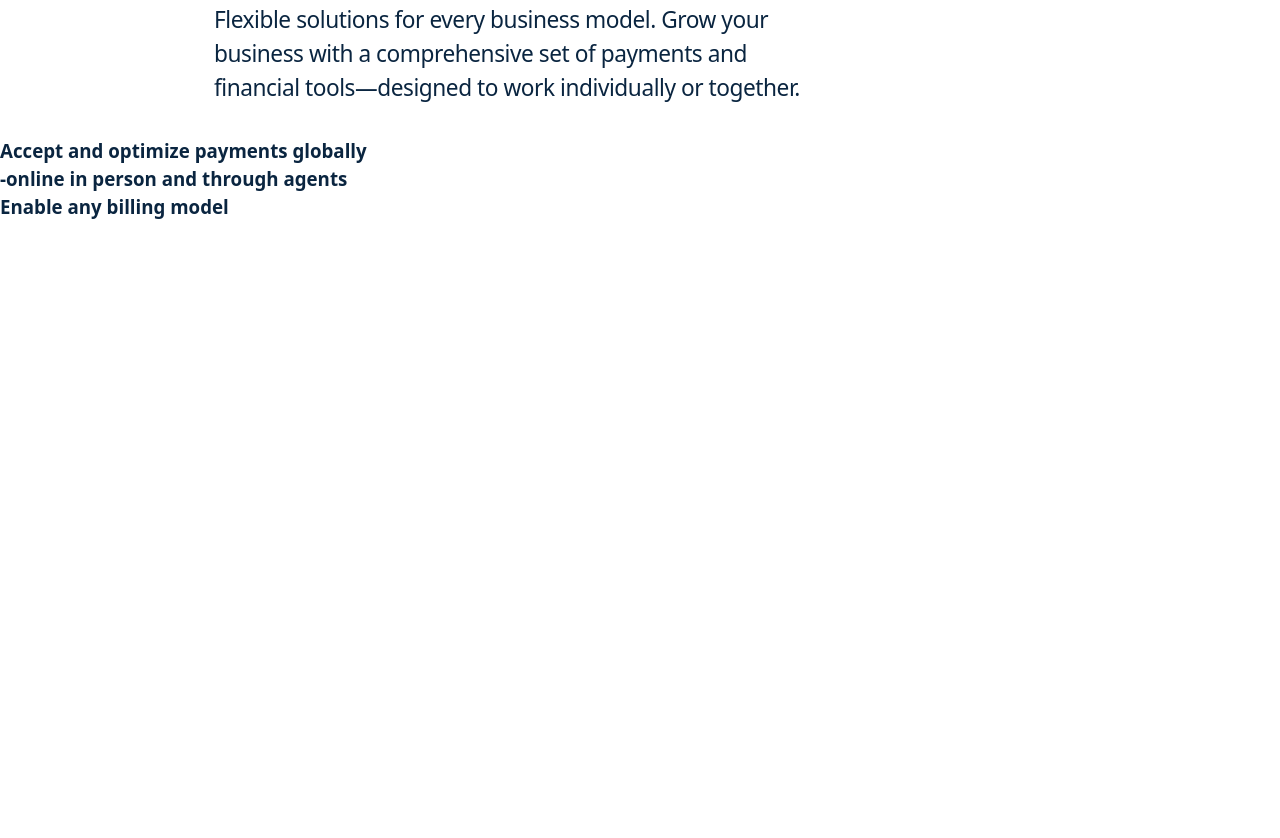
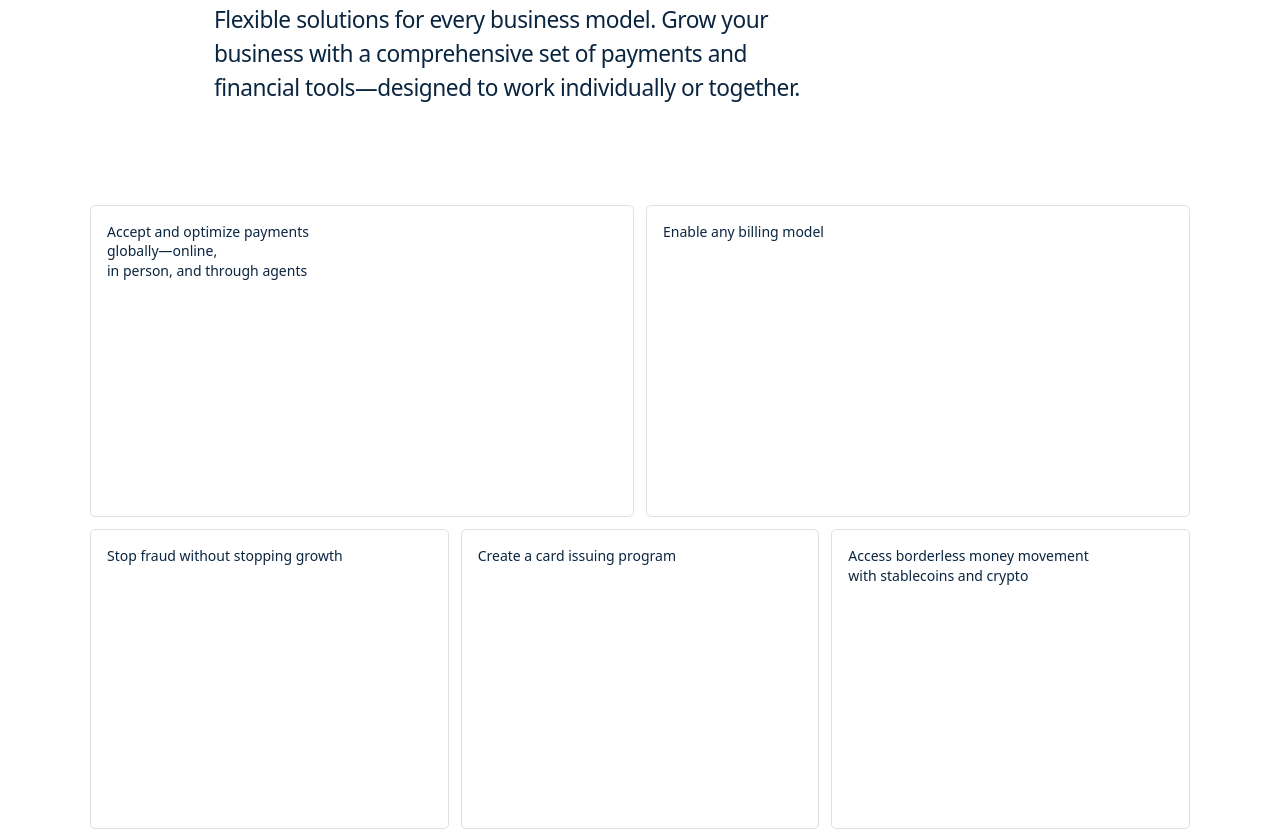
Before and after one commit to Ahsanmohyuddin/Stripe, a plain HTML site: page index.html in a window 1280 px wide. Shown: the part 488-1326 px from the top of the page. Before the commit the page ends 800 px from the top, so only its background shows below. Drawn offline with Linux system fonts and the light colour scheme.

Commit message:
product card update using grid

```diff
--- a/index.html
+++ b/index.html
@@ -49,29 +49,52 @@
             </h2>
         </section>
 
-        <section id="products">
-
-            <!-- First row: 2 cards -->
-            <div class="Product 2 cards">
-
-                <div class="product-card1">
-                    <h3>Accept and optimize payments globally<br>
-                        -online in person and through agents</h3>
-                    <div class="card-image">
-                        <!-- Image or illustration goes here -->
+        <section class="products">
+            <div class="product-row first-row">
+                <div class="product-card">
+                    <h3>Accept and optimize payments globally—online,<br>
+                        in person, and through agents</h3>
+                    <div class="image">
+                        <!-- Source image -->
                     </div>
                 </div>
-
-                <div class="product-card2">
+                <div class="product-card">
                     <h3>Enable any billing model</h3>
-                    <div class="card-image">
-                        <!-- Image or illustration goes here -->
+                    <div class="image">
+                        <!-- Source image -->
                     </div>
                 </div>
-
             </div>
 
-
+            <div class="product-row second-row">
+                <div class="product-card">
+                    <h3>Stop fraud without stopping growth</h3>
+                    <div class="image">
+                        <!-- Source image -->
+                    </div>
+                </div>
+                <div class="product-card">
+                    <h3>Create a card issuing program</h3>
+                    <div class="image">
+                        <!-- Source image -->
+                    </div>
+                </div>
+                <div class="product-card">
+                    <h3>Access borderless money movement<br>
+                        with stablecoins and crypto</h3>
+                    <div class="image">
+                        <!-- Source image -->
+                    </div>
+                </div>
+            </div>
+            <div class="product-row third-row">
+                <div class="product-card">
+                    <h3>Embed payments in your platform</h3>
+                    <div class="image">
+                        <!-- Source image -->
+                    </div>
+                </div>
+            </div>
         </section>
     </main>
 </body>
--- a/style.css
+++ b/style.css
@@ -132,3 +132,63 @@ button {
     color: #0a2540;
     margin-bottom: 2rem;
 }
+
+
+/* Main products section */
+.products {
+    max-width: 1140px;
+    margin: 80px auto;
+    padding: 20px;
+}
+
+/* Common row settings */
+.product-row {
+    display: grid;
+    gap: 12px;
+    margin-bottom: 12px;
+}
+
+/* Number of columns */
+.first-row {
+    grid-template-columns: repeat(2, 1fr);
+}
+
+.second-row {
+    grid-template-columns: repeat(3, 1fr);
+}
+
+.third-row {
+    grid-template-columns: 1fr;
+}
+
+/* Individual cards */
+.product-card {
+    min-height: 300px;
+    border: 1px solid #e0e0e0;
+    border-radius: 5px;
+    padding: 16px;
+    overflow: hidden;
+    position: relative;
+}
+
+/* Card heading */
+.product-card h3 {
+    font-size: 14px;
+    font-weight: 500;
+    max-width: 250px;
+    line-height: 1.4;
+}
+
+/* Illustration area */
+.image {
+    margin-top: 20px;
+    min-height: 200px;
+}
+
+/* Responsive layout */
+@media (max-width: 700px) {
+    .first-row,
+    .second-row {
+        grid-template-columns: 1fr;
+    }
+}
```
